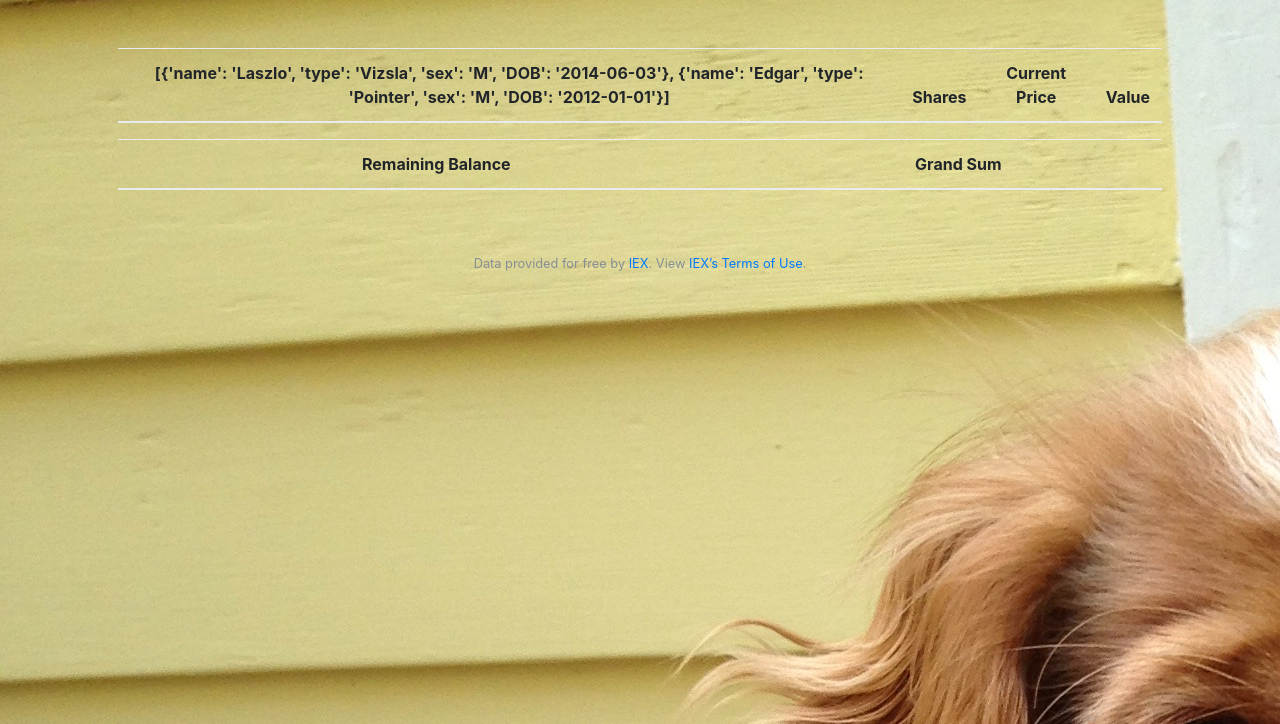
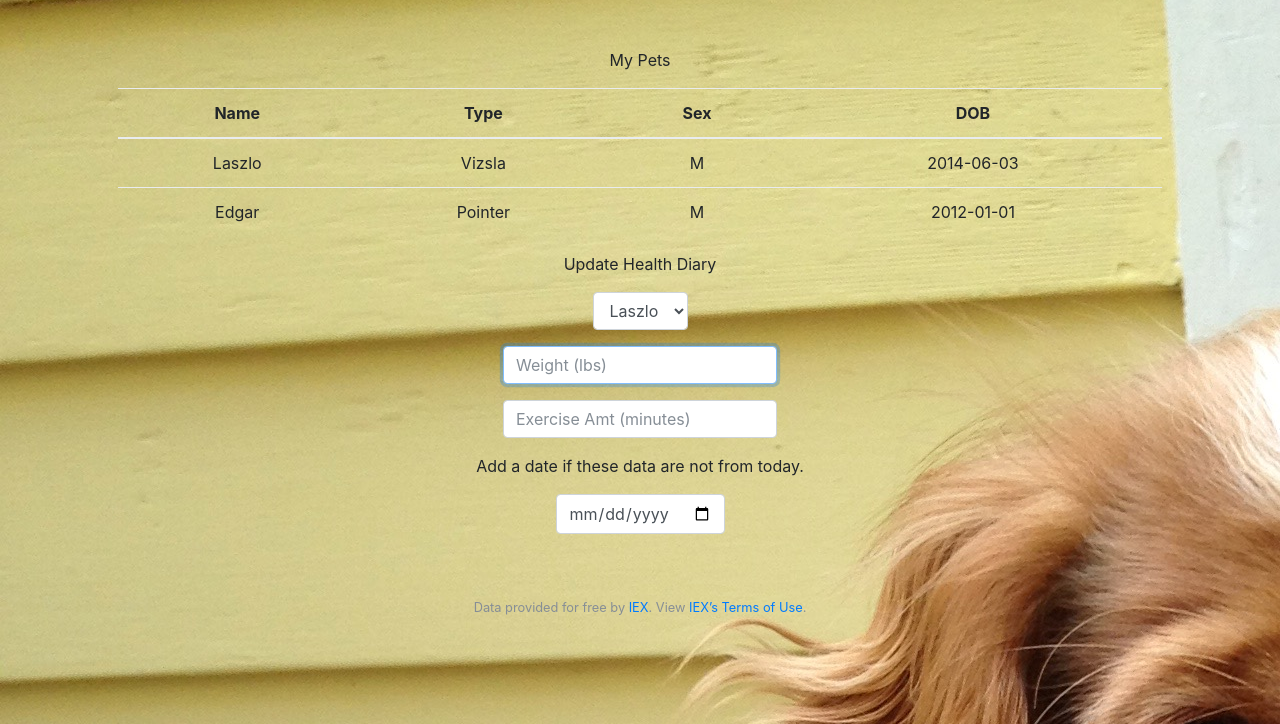
Before and after one commit to eherdter/CS50_FinalProject, a Flask app: page /mypets in a window 1280 px wide. Shown: the part 76-800 px from the top of the page. Run offline with Flask 2, Linux system fonts and the light colour scheme; a user stored in the database is signed in; lists and menus that the app fills with data are empty; some libraries are stand-ins or nearby versions.

Commit message:
updated forms for entering info for pet diary and the table layout

```diff
--- a/templates/mypets.html
+++ b/templates/mypets.html
@@ -5,31 +5,53 @@
 {% endblock %}
 
 {% block main %}
+<p>My Pets</p>
     <table class="table table-hover">
         <thead>
 
         <tr>
-            <th> {{pets}}</th>
-            <th>  Shares </th>
-            <th> Current Price </th>
-            <th> Value</th>
+            <th> Name </th>
+            <th>  Type</th>
+            <th> Sex </th>
+            <th> DOB </th>
         </tr>
 
         </thead>
         <tbody>
-                </tbody>
-        </table>
-        <table  class = "table table-hover">
-            <thead>
-                <tr>
-                    <th> Remaining Balance</th>
-                    <th> Grand Sum </th>
-                </tr>
-            </thead>
-            <tbody>
+            {% for pet in pets %}
+        <tr>
+            <td> {{pet.name }}</td>
+            <td> {{pet.type }}</td>
+            <td> {{pet.sex }}</td>
+            <td> {{pet.DOB}}</td>
+        </tr>
+         {% endfor %}
+        </tbody>
+    </table>
 
-            </tbody>
-        </table>
+<p> Update Health Diary</p>
+    <form action="/mypets" method="post">
+        <div class="form-group">
+        <select class="form-control" name="name">
+                 <!--option value="name">For Who</option-->
+                {% for pet in pets %}
+                   <option value = "{{pet.name}}">{{pet.name}}</option>
+                {% endfor %}
+        </select>
+        </div>
+
+    <form action="/mypets" method="post">
+        <div class="form-group">
+            <input autocomplete="off" autofocus class="form-control" name="weight" placeholder="Weight (lbs)" type="text"/>
+        </div>
+        <div class="form-group">
+            <input autocomplete="off" autofocus class="form-control" name="exc" placeholder="Exercise Amt (minutes)" type="text"/>
+        </div>
+        <p>Add a date if these data are not from today.</p>
+        <div class="form-group">
+            <input class="form-control" name="date" placeholder="Date (MM-DD-YYYY)" type="date" value = "06-01-2017"/>
+        </div>
+    </form>
 
 
 {% endblock %}
```
